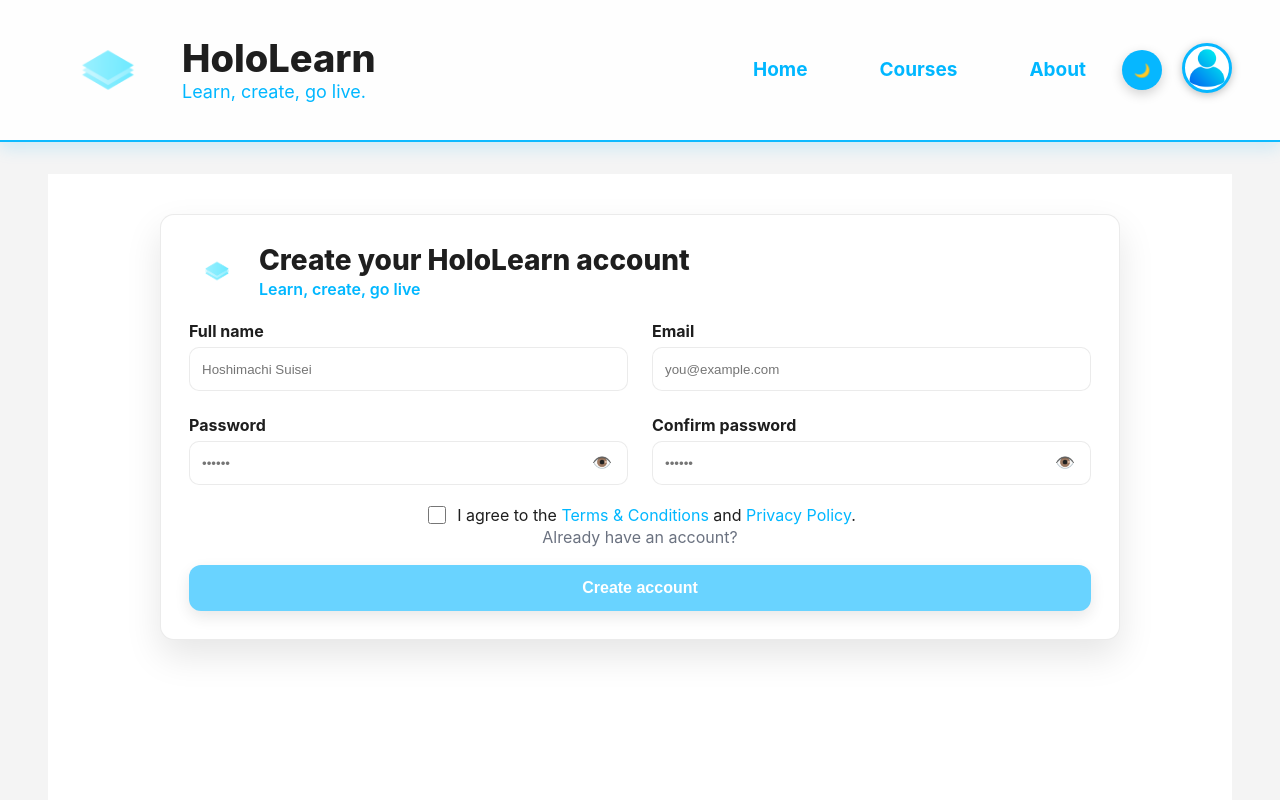
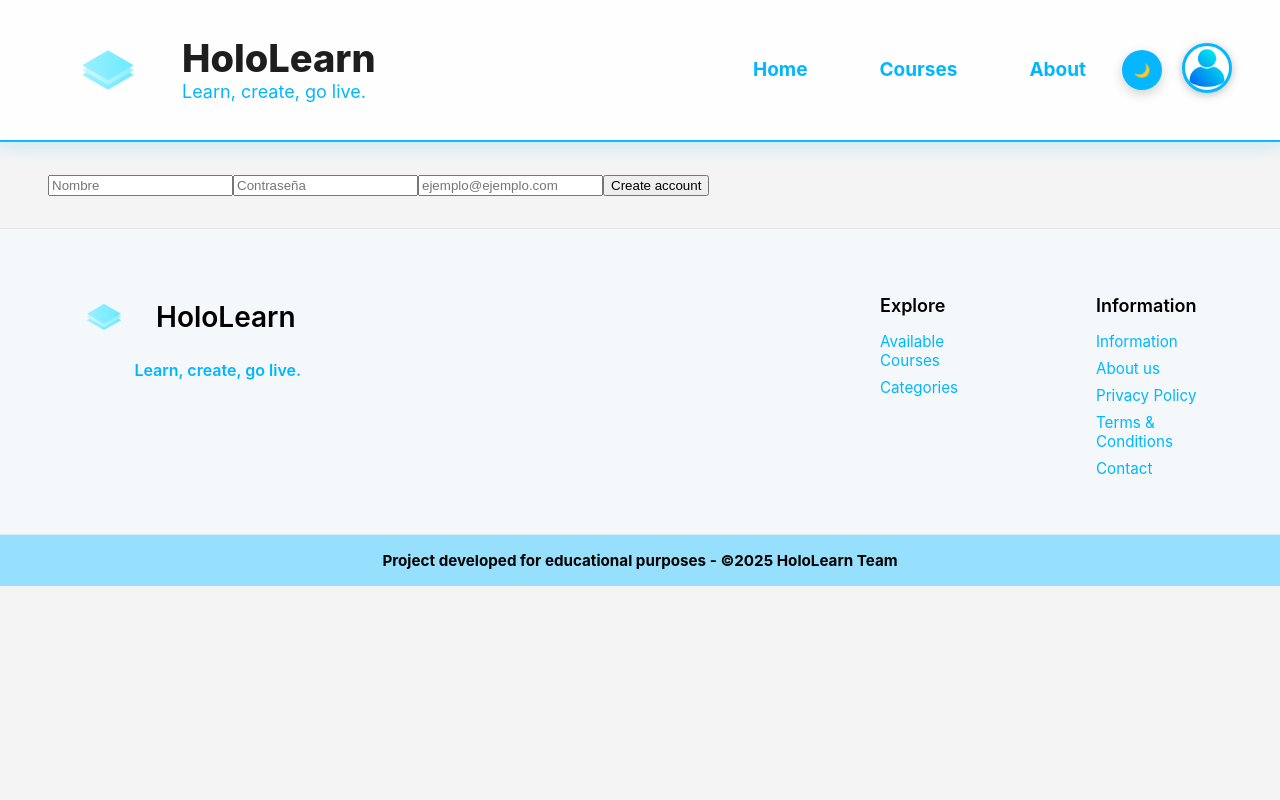
Before and after one commit to Segukun/HoloLearn, a React (Vite) app in the folder frontend/: page /register in a window 1280 px wide. Shown: the top 800 px of the page. Built offline with nearby package versions, Linux system fonts and the light colour scheme; the HTML template or start-up script is replaced by a standard one.

Commit message:
Creando cuenta en frontend
ya funciona lo de crear cuenta en el frontend, hay que agregarle el estilo y esas cosas. le cambie la contraseña a la base de datos porque asi esta en la otra PC.

```diff
--- a/frontend/src/pages/register.jsx
+++ b/frontend/src/pages/register.jsx
@@ -4,198 +4,250 @@ import "../styles/pages/register.css";
 import { HashLink } from "react-router-hash-link";
 
 export default function Register() {
+    const [status, setStatus] = useState(null);
     const navigate = useNavigate();
 
+    const handleSubmit = async (e) => {
+    e.preventDefault();
+    setStatus(null);
+
+    //Obtengo los datos del formulario
+    const form = new FormData(e.target);
+    const name = form.get("name");
+    const email = form.get("email")
+    const password = form.get("password");
+
+    //Comprobar que los campos no estén vacíos
+    if (!name || !email || !password) {
+      setStatus("complete all fields");
+      return;
+    }
+
+    try {
+      const res = await fetch("http://localhost:3000/user/create", {
+        method: "POST",
+        headers: { "Content-Type": "application/json" },
+        body: JSON.stringify({ name, email, password }),
+      });
+
+      //Si la respuesta no es ok
+      if (!res.ok) {
+        const text = await res.text();
+        throw new Error(text);
+      }
+
+      const data = await res.json();
+      console.log("POST response:", data);
+
+      setStatus("User created succesfully");
+      e.target.reset();
+    navigate("/");
+    } catch (err) {
+      console.log(err);
+      setStatus("Error: " + err.message);
+    }
+  };
+
+  return (
+    <form onSubmit={handleSubmit} method="post">
+      <input type="text" name="name" placeholder="Nombre" />
+      <input type="password" name="password" placeholder="Contraseña" />
+      <input type="email" name="email" id="email" placeholder="ejemplo@ejemplo.com" />
+      <button type="submit">Create account</button>
+      {status && <p id="agregar">{status}</p>}
+    </form>
+  )
+
     // form state
-    const [name, setName] = useState("");
-    const [email, setEmail] = useState("");
-    const [pwd, setPwd] = useState("");
-    const [pwd2, setPwd2] = useState("");
-    const [showPwd, setShowPwd] = useState(false);
-    const [showPwd2, setShowPwd2] = useState(false);
-    const [agree, setAgree] = useState(false);
-    const [error, setError] = useState("");
-    const [loading, setLoading] = useState(false);
-    const errRef = useRef(null);
+    // const [name, setName] = useState("");
+    // const [email, setEmail] = useState("");
+    // const [pwd, setPwd] = useState("");
+    // const [pwd2, setPwd2] = useState("");
+    // const [showPwd, setShowPwd] = useState(false);
+    // const [showPwd2, setShowPwd2] = useState(false);
+    // const [agree, setAgree] = useState(false);
+    // const [error, setError] = useState("");
+    // const [loading, setLoading] = useState(false);
+    // const errRef = useRef(null);
 
-    // validation
-    const nameValid = useMemo(() => name.trim().length >= 2, [name]);
-    const emailValid = useMemo(() => /^\S+@\S+\.\S+$/.test(email), [email]);
-    const pwdValid = useMemo(() => pwd.length >= 6, [pwd]);
-    const matchValid = useMemo(() => pwd && pwd === pwd2, [pwd, pwd2]);
-    const formValid = nameValid && emailValid && pwdValid && matchValid && agree;
+    // // validation
+    // const nameValid = useMemo(() => name.trim().length >= 2, [name]);
+    // const emailValid = useMemo(() => /^\S+@\S+\.\S+$/.test(email), [email]);
+    // const pwdValid = useMemo(() => pwd.length >= 6, [pwd]);
+    // const matchValid = useMemo(() => pwd && pwd === pwd2, [pwd, pwd2]);
+    // const formValid = nameValid && emailValid && pwdValid && matchValid && agree;
 
-    useEffect(() => {
-        if (error && errRef.current) errRef.current.focus();
-    }, [error]);
+    // useEffect(() => {
+    //     if (error && errRef.current) errRef.current.focus();
+    // }, [error]);
 
-    const onSubmit = async (e) => {
-        e.preventDefault();
-        setError("");
-        if (!formValid) {
-            setError("Please complete all fields correctly and accept the terms.");
-            return;
-        }
-        setLoading(true);
-        try {
-            // --- MOCK REGISTER: replace with real API call later ---
-            await new Promise((r) => setTimeout(r, 500));
+    // const onSubmit = async (e) => {
+    //     e.preventDefault();
+    //     setError("");
+    //     if (!formValid) {
+    //         setError("Please complete all fields correctly and accept the terms.");
+    //         return;
+    //     }
+    //     setLoading(true);
+    //     try {
+    //         // --- MOCK REGISTER: replace with real API call later ---
+    //         await new Promise((r) => setTimeout(r, 500));
 
-            // After success, you might receive a token from the server
-            const fakeToken = "HL_NEW_USER_" + Date.now();
-            localStorage.setItem("authToken", fakeToken);
-            localStorage.setItem("authEmail", email);
-            localStorage.setItem("authName", name);
+    //         // After success, you might receive a token from the server
+    //         const fakeToken = "HL_NEW_USER_" + Date.now();
+    //         localStorage.setItem("authToken", fakeToken);
+    //         localStorage.setItem("authEmail", email);
+    //         localStorage.setItem("authName", name);
 
-            navigate("/");
-        } catch (e1) {
-            setError("Registration failed. Please try again.");
-        } finally {
-            setLoading(false);
-        }
-    };
+    //         navigate("/");
+    //     } catch (e1) {
+    //         setError("Registration failed. Please try again.");
+    //     } finally {
+    //         setLoading(false);
+    //     }
+    // };
 
-    return (
-        <main className="register-page" aria-labelledby="reg-title">
-            <section className="register-card">
-                <header className="reg-header">
-                    <div className="reg-brand">
-                        <img src="/img/logos/HololearnAlt.png" alt="HoloLearn" className="reg-logo" />
-                        <div>
-                            <h1 id="reg-title" className="reg-title">Create your HoloLearn account</h1>
-                            <p className="reg-subtitle">Learn, create, go live</p>
-                        </div>
-                    </div>
-                </header>
+    // return (
+    //     <main className="register-page" aria-labelledby="reg-title">
+    //         <section className="register-card">
+    //             <header className="reg-header">
+    //                 <div className="reg-brand">
+    //                     <img src="/img/logos/HololearnAlt.png" alt="HoloLearn" className="reg-logo" />
+    //                     <div>
+    //                         <h1 id="reg-title" className="reg-title">Create your HoloLearn account</h1>
+    //                         <p className="reg-subtitle">Learn, create, go live</p>
+    //                     </div>
+    //                 </div>
+    //             </header>
 
-                {error && (
-                    <div
-                        className="reg-alert"
-                        role="alert"
-                        aria-live="assertive"
-                        tabIndex={-1}
-                        ref={errRef}
-                    >
-                        {error}
-                    </div>
-                )}
+    //             {error && (
+    //                 <div
+    //                     className="reg-alert"
+    //                     role="alert"
+    //                     aria-live="assertive"
+    //                     tabIndex={-1}
+    //                     ref={errRef}
+    //                 >
+    //                     {error}
+    //                 </div>
+    //             )}
 
-                <form className="reg-form" onSubmit={onSubmit} noValidate>
-                    {/* Name */}
-                    <div className="form-row">
-                        <label htmlFor="name" className="form-label">Full name</label>
-                        <input
-                            id="name"
-                            type="text"
-                            className={`form-input ${name && !nameValid ? "is-invalid" : ""}`}
-                            value={name}
-                            onChange={(e) => setName(e.target.value)}
-                            placeholder="Hoshimachi Suisei"
-                            required
-                        />
-                        {name && !nameValid && <span className="form-hint">At least 2 characters.</span>}
-                    </div>
+    //             <form className="reg-form" onSubmit={onSubmit} noValidate>
+    //                 {/* Name */}
+    //                 <div className="form-row">
+    //                     <label htmlFor="name" className="form-label">Full name</label>
+    //                     <input
+    //                         id="name"
+    //                         type="text"
+    //                         className={`form-input ${name && !nameValid ? "is-invalid" : ""}`}
+    //                         value={name}
+    //                         onChange={(e) => setName(e.target.value)}
+    //                         placeholder="Hoshimachi Suisei"
+    //                         required
+    //                     />
+    //                     {name && !nameValid && <span className="form-hint">At least 2 characters.</span>}
+    //                 </div>
 
-                    {/* Email */}
-                    <div className="form-row">
-                        <label htmlFor="email" className="form-label">Email</label>
-                        <input
-                            id="email"
-                            type="email"
-                            inputMode="email"
-                            autoComplete="email"
-                            className={`form-input ${email && !emailValid ? "is-invalid" : ""}`}
-                            value={email}
-                            onChange={(e) => setEmail(e.target.value)}
-                            placeholder="you@example.com"
-                            required
-                        />
-                        {email && !emailValid && (
-                            <span className="form-hint">Please enter a valid email address.</span>
-                        )}
-                    </div>
+    //                 {/* Email */}
+    //                 <div className="form-row">
+    //                     <label htmlFor="email" className="form-label">Email</label>
+    //                     <input
+    //                         id="email"
+    //                         type="email"
+    //                         inputMode="email"
+    //                         autoComplete="email"
+    //                         className={`form-input ${email && !emailValid ? "is-invalid" : ""}`}
+    //                         value={email}
+    //                         onChange={(e) => setEmail(e.target.value)}
+    //                         placeholder="you@example.com"
+    //                         required
+    //                     />
+    //                     {email && !emailValid && (
+    //                         <span className="form-hint">Please enter a valid email address.</span>
+    //                     )}
+    //                 </div>
 
-                    {/* Password */}
-                    <div className="form-row">
-                        <label htmlFor="pwd" className="form-label">Password</label>
-                        <div className="pwd-field">
-                            <input
-                                id="pwd"
-                                type={showPwd ? "text" : "password"}
-                                autoComplete="new-password"
-                                className={`form-input ${pwd && !pwdValid ? "is-invalid" : ""}`}
-                                value={pwd}
-                                onChange={(e) => setPwd(e.target.value)}
-                                placeholder="••••••"
-                                minLength={6}
-                                required
-                            />
-                            <button
-                                type="button"
-                                className="pwd-toggle"
-                                aria-label={showPwd ? "Hide password" : "Show password"}
-                                onClick={() => setShowPwd((v) => !v)}
-                            >
-                                {showPwd ? "🙈" : "👁️"}
-                            </button>
-                        </div>
-                        {pwd && !pwdValid && <span className="form-hint">At least 6 characters.</span>}
-                    </div>
+    //                 {/* Password */}
+    //                 <div className="form-row">
+    //                     <label htmlFor="pwd" className="form-label">Password</label>
+    //                     <div className="pwd-field">
+    //                         <input
+    //                             id="pwd"
+    //                             type={showPwd ? "text" : "password"}
+    //                             autoComplete="new-password"
+    //                             className={`form-input ${pwd && !pwdValid ? "is-invalid" : ""}`}
+    //                             value={pwd}
+    //                             onChange={(e) => setPwd(e.target.value)}
+    //                             placeholder="••••••"
+    //                             minLength={6}
+    //                             required
+    //                         />
+    //                         <button
+    //                             type="button"
+    //                             className="pwd-toggle"
+    //                             aria-label={showPwd ? "Hide password" : "Show password"}
+    //                             onClick={() => setShowPwd((v) => !v)}
+    //                         >
+    //                             {showPwd ? "🙈" : "👁️"}
+    //                         </button>
+    //                     </div>
+    //                     {pwd && !pwdValid && <span className="form-hint">At least 6 characters.</span>}
+    //                 </div>
 
-                    {/* Confirm */}
-                    <div className="form-row">
-                        <label htmlFor="pwd2" className="form-label">Confirm password</label>
-                        <div className="pwd-field">
-                            <input
-                                id="pwd2"
-                                type={showPwd2 ? "text" : "password"}
-                                autoComplete="new-password"
-                                className={`form-input ${pwd2 && !matchValid ? "is-invalid" : ""}`}
-                                value={pwd2}
-                                onChange={(e) => setPwd2(e.target.value)}
-                                placeholder="••••••"
-                                minLength={6}
-                                required
-                            />
-                            <button
-                                type="button"
-                                className="pwd-toggle"
-                                aria-label={showPwd2 ? "Hide password" : "Show password"}
-                                onClick={() => setShowPwd2((v) => !v)}
-                            >
-                                {showPwd2 ? "🙈" : "👁️"}
-                            </button>
-                        </div>
-                        {pwd2 && !matchValid && <span className="form-hint">Passwords do not match.</span>}
-                    </div>
+    //                 {/* Confirm */}
+    //                 <div className="form-row">
+    //                     <label htmlFor="pwd2" className="form-label">Confirm password</label>
+    //                     <div className="pwd-field">
+    //                         <input
+    //                             id="pwd2"
+    //                             type={showPwd2 ? "text" : "password"}
+    //                             autoComplete="new-password"
+    //                             className={`form-input ${pwd2 && !matchValid ? "is-invalid" : ""}`}
+    //                             value={pwd2}
+    //                             onChange={(e) => setPwd2(e.target.value)}
+    //                             placeholder="••••••"
+    //                             minLength={6}
+    //                             required
+    //                         />
+    //                         <button
+    //                             type="button"
+    //                             className="pwd-toggle"
+    //                             aria-label={showPwd2 ? "Hide password" : "Show password"}
+    //                             onClick={() => setShowPwd2((v) => !v)}
+    //                         >
+    //                             {showPwd2 ? "🙈" : "👁️"}
+    //                         </button>
+    //                     </div>
+    //                     {pwd2 && !matchValid && <span className="form-hint">Passwords do not match.</span>}
+    //                 </div>
 
-                    {/* Terms */}
-                    <div className="form-row row-inline">
-                        <label className="checkbox">
-                            <input
-                                type="checkbox"
-                                checked={agree}
-                                onChange={(e) => setAgree(e.target.checked)}
-                                required
-                            />
-                            <span>
-                                I agree to the <HashLink smooth to="/about#terms">Terms & Conditions</HashLink> and{" "}
-                                <HashLink smooth to="/about#privacy-policy">Privacy Policy</HashLink>.
-                            </span>
-                        </label>
-                        <Link to="/login" className="link-muted">Already have an account?</Link>
-                    </div>
+    //                 {/* Terms */}
+    //                 <div className="form-row row-inline">
+    //                     <label className="checkbox">
+    //                         <input
+    //                             type="checkbox"
+    //                             checked={agree}
+    //                             onChange={(e) => setAgree(e.target.checked)}
+    //                             required
+    //                         />
+    //                         <span>
+    //                             I agree to the <HashLink smooth to="/about#terms">Terms & Conditions</HashLink> and{" "}
+    //                             <HashLink smooth to="/about#privacy-policy">Privacy Policy</HashLink>.
+    //                         </span>
+    //                     </label>
+    //                     <Link to="/login" className="link-muted">Already have an account?</Link>
+    //                 </div>
 
-                    <button
-                        className="reg-btn"
-                        type="submit"
-                        disabled={!formValid || loading}
-                        aria-busy={loading ? "true" : "false"}
-                    >
-                        {loading ? "Creating account…" : "Create account"}
-                    </button>
-                </form>
-            </section>
-        </main>
-    );
+    //                 <button
+    //                     className="reg-btn"
+    //                     type="submit"
+    //                     disabled={!formValid || loading}
+    //                     aria-busy={loading ? "true" : "false"}
+    //                 >
+    //                     {loading ? "Creating account…" : "Create account"}
+    //                 </button>
+    //             </form>
+    //         </section>
+    //     </main>
+    // );
 }
```
Also changed, not shown: 2 other files (tests, documents, lock files or other folders).
